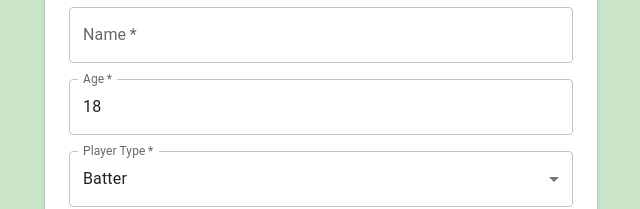
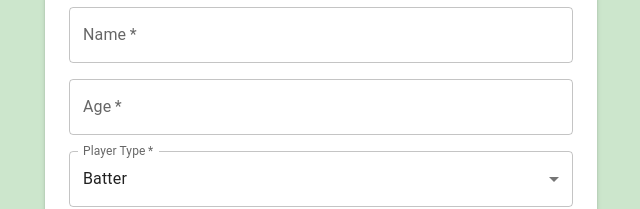
Before and after one commit to najmulhc/squad-manager, a React (Vite) app: page /add-player in a window 1280 px wide. Shown: the part 260-469 px from the top of the page, without its empty margins (319-959 px from the left). Built offline with nearby package versions, Linux system fonts and the light colour scheme.

Commit message:
FET - Now we can Create player

```diff
--- a/src/components/PlayerForm.tsx
+++ b/src/components/PlayerForm.tsx
@@ -1,5 +1,6 @@
 import { useFormik } from "formik";
 import { useNavigate } from "react-router";
+import { addPlayer } from "../reducers/PlayerSlice";
 import {
   TextField,
   Button,
@@ -11,20 +12,23 @@ import {
   InputLabel,
   Select,
 } from "@mui/material";
+import { useDispatch } from "react-redux";
 
 const PlayerForm = ({
   name,
   age,
   playerType,
   matchesPlayed,
-  text
+  text,
 }: {
   name: string;
-  age: string | number;
+  age: string | number  ;
   playerType: "Batter" | "WicketKeeper" | "Bowler";
-  matchesPlayed: string | number; text: "Add Player" | "Update Player"
+  matchesPlayed: string | number;
+  text: "Add Player" | "Update Player";
 }) => {
   const navigate = useNavigate();
+  const dispatch = useDispatch();
   const initialValues = {
     name: "",
     age: "",
@@ -33,8 +37,11 @@ const PlayerForm = ({
   };
 
   const handleSubmit = (values) => {
-    console.log(values); // You can perform your desired actions here
-    navigate("/");
+    // You can perform your desired actions here
+
+    console.log(values);
+    dispatch(addPlayer({ ...values }));
+    navigate('/')
   };
 
   // performing form validation using formik
@@ -59,7 +66,8 @@ const PlayerForm = ({
       }
 
       if (!matchesPlayed && !values.matchesPlayed) {
-        errors.matchesPlayed = "Enter the number of matches played by the Player";
+        errors.matchesPlayed =
+          "Enter the number of matches played by the Player";
       } else if (parseInt(values.matchesPlayed) > 250) {
         errors.matchesPlayed = "A  player Can not play more than 250 matches";
       } else if (parseInt(values.matchesPlayed) < 0) {
@@ -91,7 +99,7 @@ const PlayerForm = ({
                 id="name"
                 name="name"
                 label="Name"
-                value={ formik.values.name || name }
+                value={formik.values.name || name}
                 onChange={formik.handleChange}
                 error={formik.touched.name && Boolean(formik.errors.name)}
                 helperText={formik.touched.name && formik.errors.name}
@@ -105,7 +113,7 @@ const PlayerForm = ({
                 name="age"
                 label="Age"
                 type="number"
-                value={formik.values.age || age}
+                value={age >=18 ? age : formik.values.age}
                 onChange={formik.handleChange}
                 error={formik.touched.age && Boolean(formik.errors.age)}
                 helperText={formik.touched.age && formik.errors.age}
@@ -121,7 +129,7 @@ const PlayerForm = ({
                   id="playerType"
                   name="playerType"
                   label="Player Type"
-                  value={formik.values.playerType || playerType}
+                  value={playerType === "Batter" ?   "Batter" : formik.values.playerType}
                   onChange={formik.handleChange}
                   error={
                     formik.touched.playerType &&
@@ -162,7 +170,7 @@ const PlayerForm = ({
                 color="success"
                 fullWidth
               >
-               {text}
+                {text}
               </Button>
             </Grid>
           </Grid>
--- a/src/pages/AddPlayer.tsx
+++ b/src/pages/AddPlayer.tsx
@@ -24,7 +24,7 @@ export default function AddPlayer() {
       >
         Add Player
       </Typography>
-      <PlayerForm text="Add Player" name="" age={18} playerType="Batter" matchesPlayed={0} />
+      <PlayerForm text="Add Player" name="" age={0} playerType="Batter" matchesPlayed={0} />
     </main>
   );
 }
--- a/src/reducers/PlayerSlice.ts
+++ b/src/reducers/PlayerSlice.ts
@@ -44,10 +44,16 @@ const playerSlice = createSlice({
   name: "players",
   initialState,
   reducers: {
-
+    addPlayer: (state, action) => {
+      const newPlayer = {
+        id: state.players.length,
+        ...action.payload,
+      };
+      state.players = [...state.players, newPlayer]
+    },
   },
 });
 
-export const {  } = playerSlice.actions;
+export const {addPlayer} = playerSlice.actions;
 
 export default playerSlice.reducer;
```
